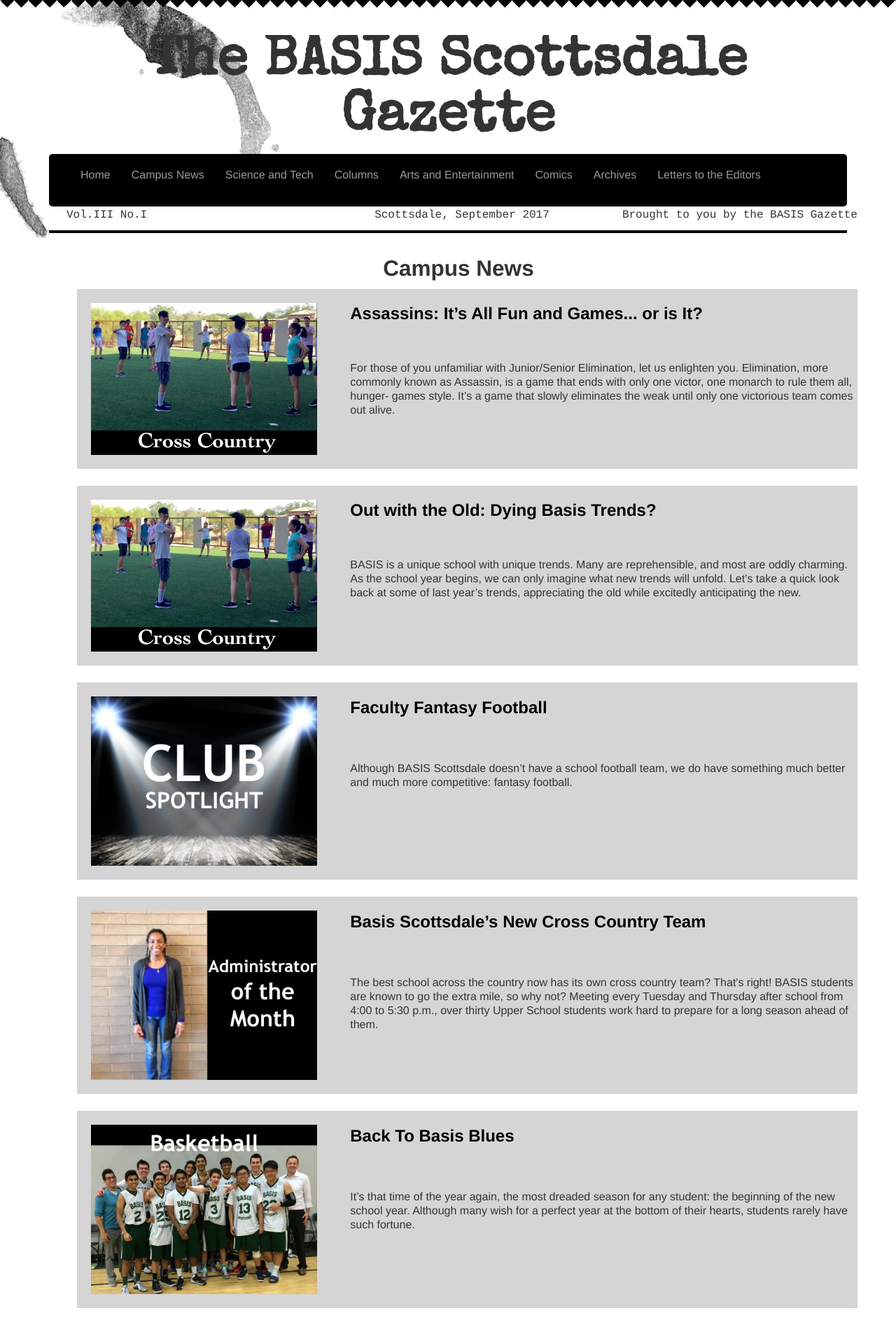
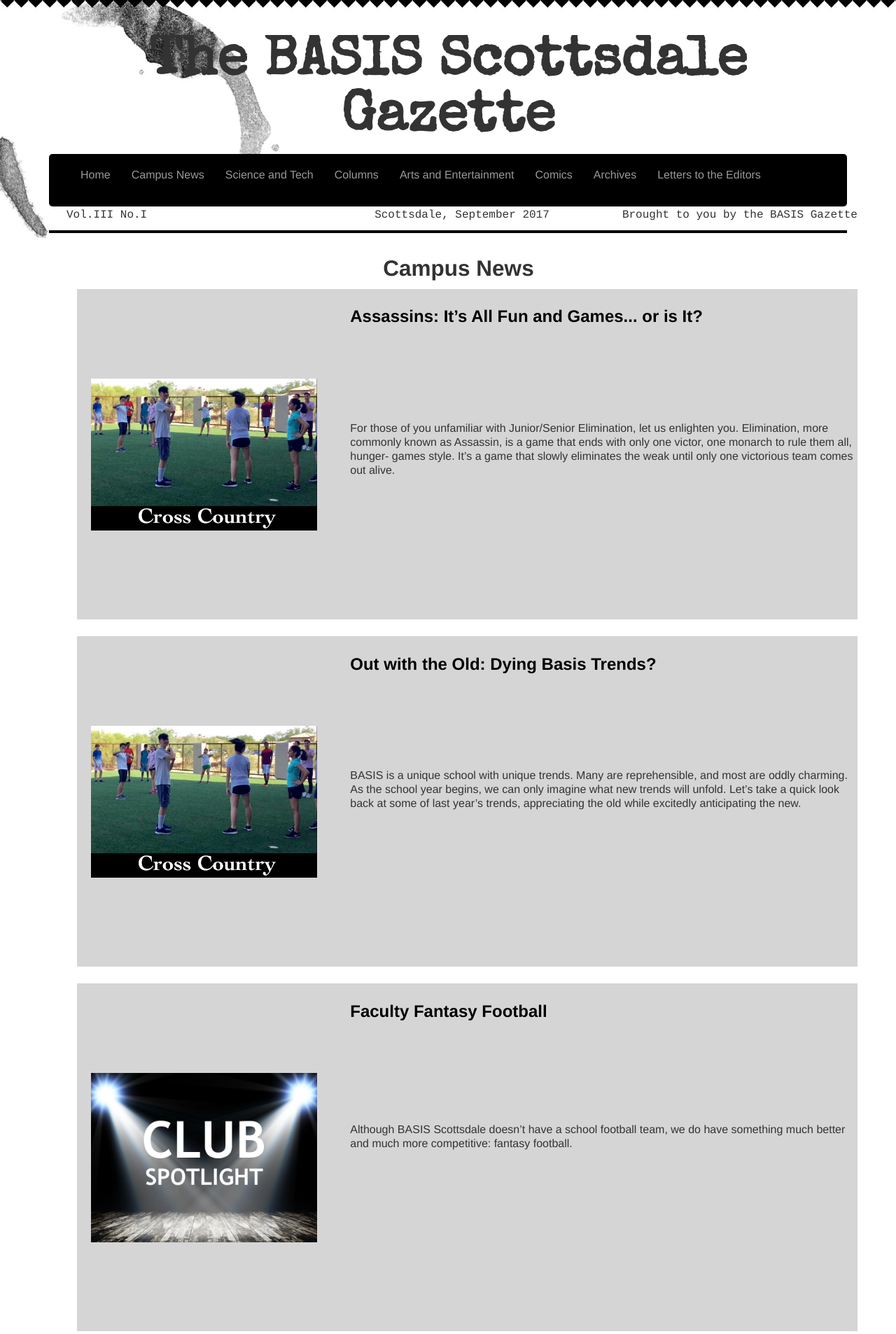
Before and after one commit to Awake99/Awake99.github.io, a Jekyll site: the page built from campus/index.html, in a window 1280 px wide. Shown: the top 1906 px of the page at 70% size. Built offline with Jekyll 4.4.1, drawn with Linux system fonts in a browser that asks for light colours; nearby versions of some CDN libraries.

Commit message:
Update index.html

```diff
--- a/campus/index.html
+++ b/campus/index.html
@@ -16,9 +16,13 @@
   position: relative;
   padding: 20px;
   list-style-type: none;
-  /*min-height: 300px;*/
+  min-height: 300px;
   background: #D6D5D5;
   border-radius: 0px;
+}
+img{
+  margin-top:10%;
+  margin-bottom:10%;
 }
 
 ul.entries img {
```
